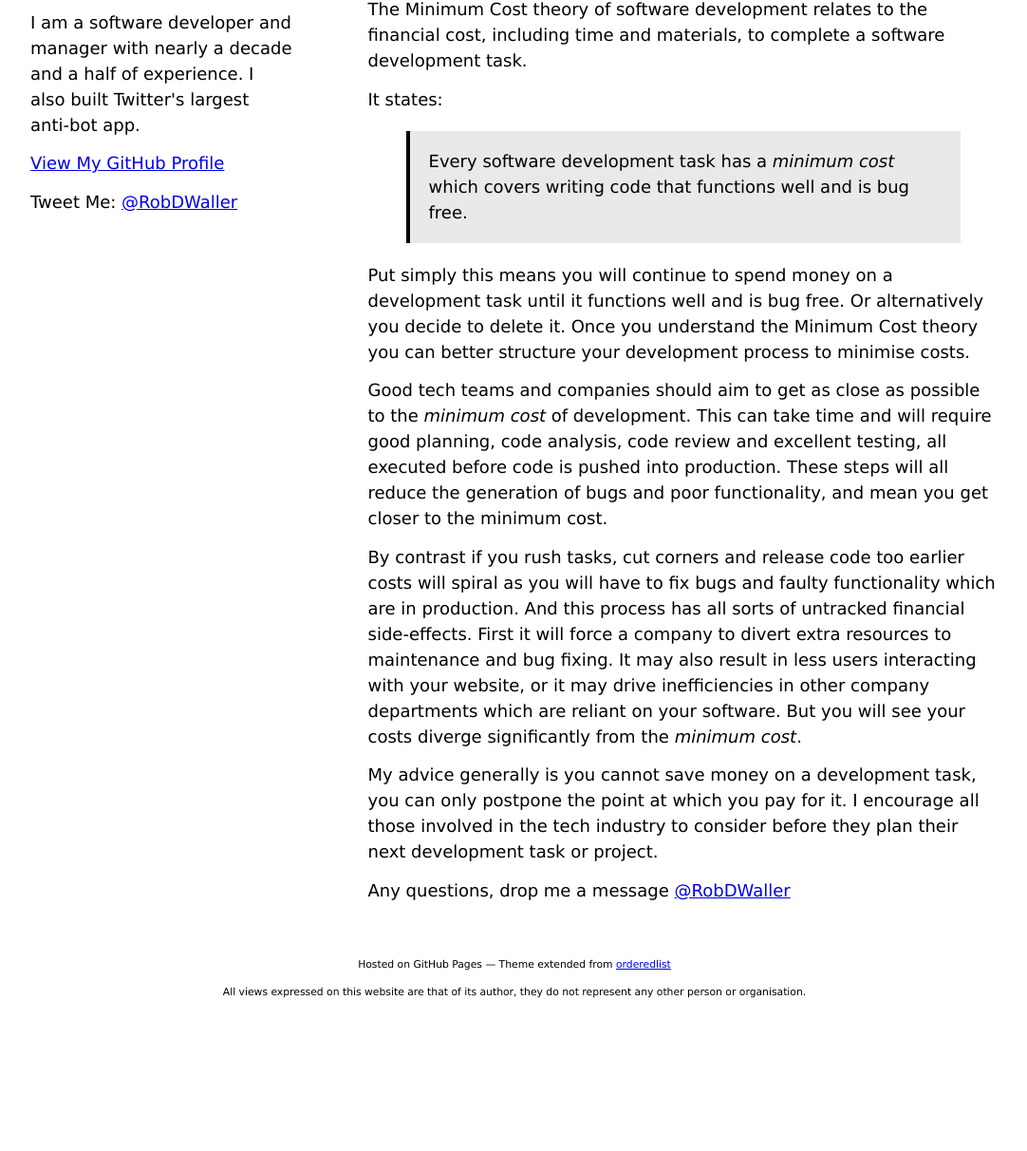
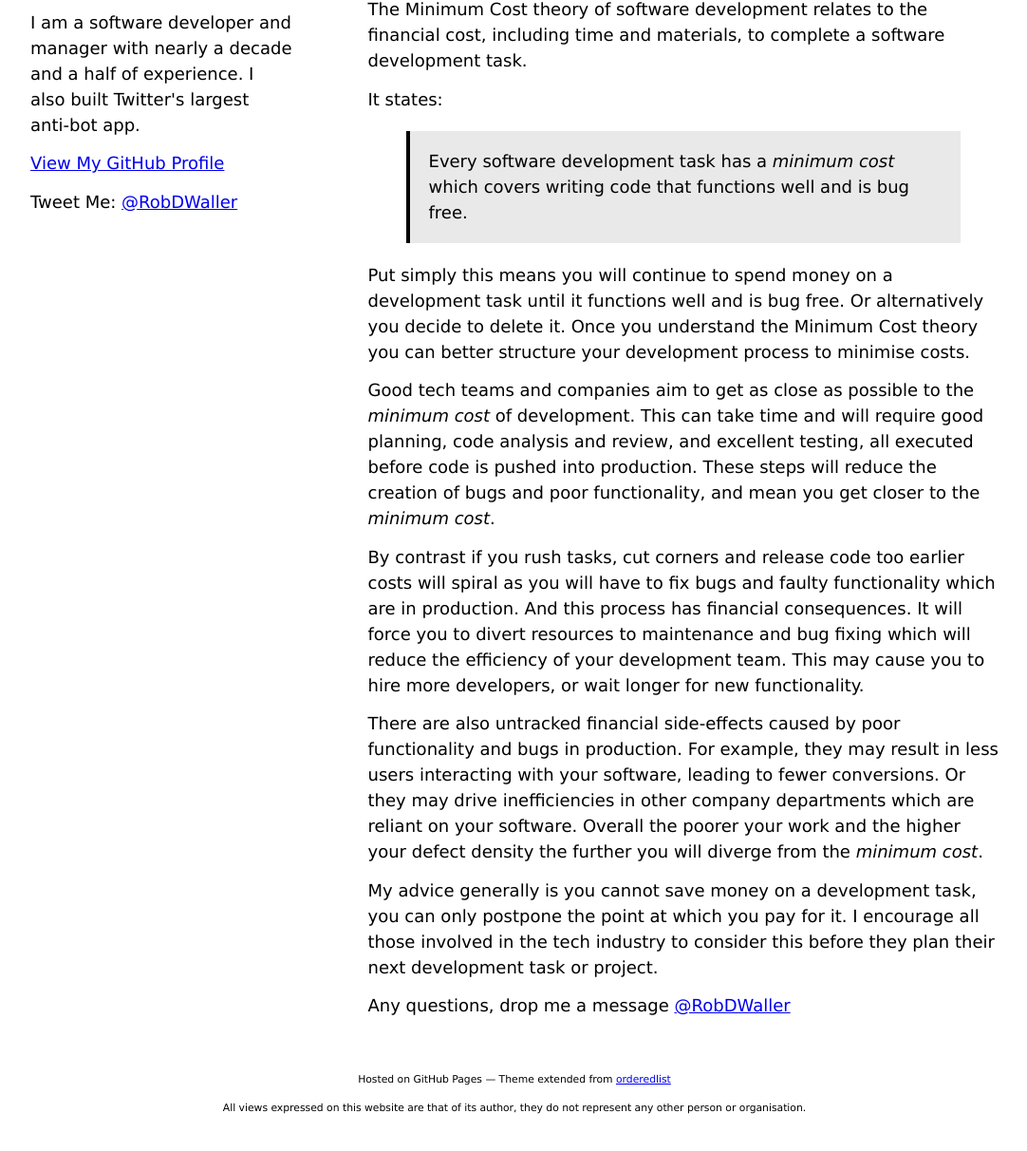
Before and after one commit to RobDWaller/robdwaller.github.io, a Jekyll site: the page built from _posts/2019-03-15-minimum-cost-theory.md, in a window 1280 px wide and 1400 px high, scrolled down 150 px, cut to the strip 181-1393 px from the top of the window. Shown: the whole strip at 95% size, without its empty margins (98-1180 px from the left). Built offline with Jekyll 4.4.1, drawn with Linux system fonts in a browser that asks for light colours; before the commit the page ends 1428 px from its top, so only the background shows below that.

Commit message:
Tidied up minimum cost post.

```diff
--- a/_posts/2019-03-15-minimum-cost-theory.md
+++ b/_posts/2019-03-15-minimum-cost-theory.md
@@ -13,10 +13,12 @@ It states:
 
 Put simply this means you will continue to spend money on a development task until it functions well and is bug free. Or alternatively you decide to delete it. Once you understand the Minimum Cost theory you can better structure your development process to minimise costs.
 
-Good tech teams and companies should aim to get as close as possible to the *minimum cost* of development. This can take time and will require good planning, code analysis, code review and excellent testing, all executed before code is pushed into production. These steps will all reduce the generation of bugs and poor functionality, and mean you get closer to the minimum cost.
+Good tech teams and companies aim to get as close as possible to the *minimum cost* of development. This can take time and will require good planning, code analysis and review, and excellent testing, all executed before code is pushed into production. These steps will reduce the creation of bugs and poor functionality, and mean you get closer to the *minimum cost*.
 
-By contrast if you rush tasks, cut corners and release code too earlier costs will spiral as you will have to fix bugs and faulty functionality which are in production. And this process has all sorts of untracked financial side-effects. First it will force a company to divert extra resources to maintenance and bug fixing. It may also result in less users interacting with your website, or it may drive inefficiencies in other company departments which are reliant on your software. But you will see your costs diverge significantly from the *minimum cost*.
+By contrast if you rush tasks, cut corners and release code too earlier costs will spiral as you will have to fix bugs and faulty functionality which are in production. And this process has financial consequences. It will force you to divert resources to maintenance and bug fixing which will reduce the efficiency of your development team. This may cause you to hire more developers, or wait longer for new functionality.
 
-My advice generally is you cannot save money on a development task, you can only postpone the point at which you pay for it. I encourage all those involved in the tech industry to consider before they plan their next development task or project.
+There are also untracked financial side-effects caused by poor functionality and bugs in production. For example, they may result in less users interacting with your software, leading to fewer conversions. Or they may drive inefficiencies in other company departments which are reliant on your software. Overall the poorer your work and the higher your defect density the further you will diverge from the *minimum cost*.
+
+My advice generally is you cannot save money on a development task, you can only postpone the point at which you pay for it. I encourage all those involved in the tech industry to consider this before they plan their next development task or project.
 
 Any questions, drop me a message [@RobDWaller](https://twitter.com/RobDWaller)
```
